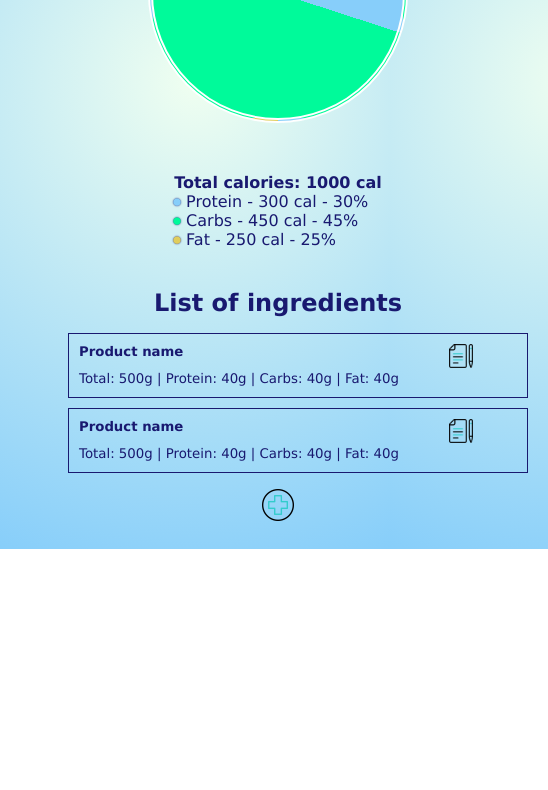
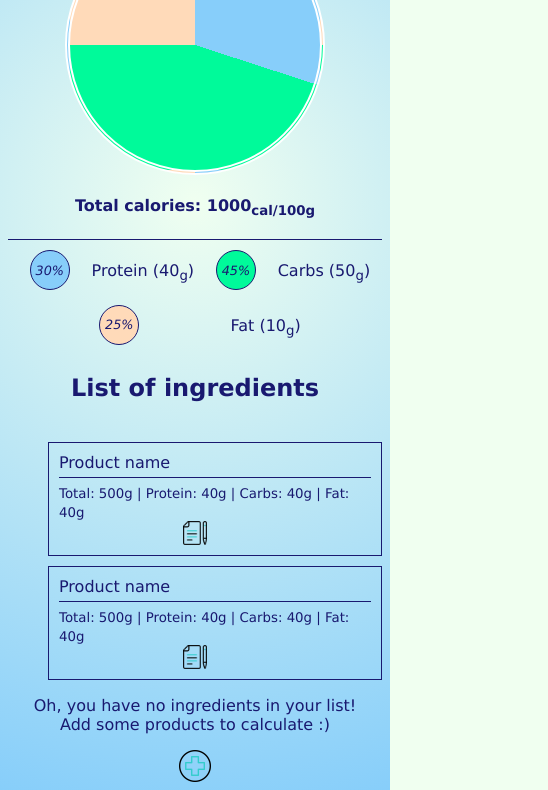
Before and after one commit to anniebelkin/CalorCalc, a plain HTML site: page index.html in a window 390 px wide. Shown: the part 387-1177 px from the top of the page, 548 px wide, since content can reach past the window. Before the commit the page ends 936 px from the top, so only its background shows below. Drawn offline with Linux system fonts and the light colour scheme.

Commit message:
refactor: updating the code to be more readable
Use flex to center elements and make the design more responsive,
remove unnecessary lines, classes and ids,
change html tags and class names to be more meaningful,
add css variables to reduce repetition.

```diff
--- a/index.html
+++ b/index.html
@@ -7,50 +7,56 @@
         <link rel="stylesheet" href="./styles.css">
     </head>
     <body>
-        <div>
-            <h1 class="logo">  <span>Cal<i title="logo" style="--size: 4rem"></i>r</span>Calc</h1>
+        <header>
+            <h1 class="logo blue"><span class="logo green">Cal<i title="logo"></i>r</span>Calc</h1>
             <p> Add your ingredients to calculate your total meal nutritional values:</p>
-        </div>
-        <div class="calculator">
-            <div class="total">
+        </header>
+        <div class="flexed">
+            <section>
                 <h2>Your Meal</h2>
                 <div class="pie-chart"></div>
-                <h4>Total calories: 1000 cal</h4>
-                <ul id="total-info" class="total-list">
-                    <li class="protein">Protein - <span id="protein-cal">300 cal</span> - <span id="protein-percent"> 30%</span></li>
-                    <li class="carbs">Carbs - <span id="carbs-cal">450 cal</span> - <span id="carbs-percent"> 45%</span></li>
-                    <li class="fat">Fat - <span id="fat-cal">250 cal</span> - <span id="fat-percent"> 25%</span></li>
-                </ul>
-            </div>
-            <div class="ingredients">
+                <h4>Total calories: <span id="total-cal">1000</span><sub>cal/100g</sub></h4>
+                <hr/>
+                <div class="flexed">
+                    <i id="protein-%" class="bullet flexed protein">30%</i>
+                    <p>Protein (<span id="total-protein">40</span><sub>g</sub>)</p>
+                    <i id="carbs-%" class="bullet flexed carbs">45%</i>
+                    <p>Carbs (<span id="total-carbs">50</span><sub>g</sub>)</p>
+                    <i id="fat-%" class="bullet flexed fat">25%</i>
+                    <p>Fat (<span id="total-fat">10</span><sub>g</sub>)</p>
+                </div>
+            </section>
+            <section>
                 <h2>List of ingredients</h2>
                 <ul>
-                    <li class="ingredient-item">
+                    <li class="ingredient flexed">
                         <header>
-                            <h5>Product name</h5>
-						    <div>
-                                <i title="edit"></i>
-						        <i title="delete"></i>
-                            </div>
+                            Product name
+                            <hr/>
+                            <small>Total: 500g | Protein: 40g | Carbs: 40g | Fat: 40g</small>
                         </header>
-                        <small>Total: 500g | Protein: 40g | Carbs: 40g | Fat: 40g</small>
+						<nav>
+                            <i title="edit"></i>
+						    <i title="delete"></i>
+                        </nav>
                     </li>
-                    <li class="ingredient-item">
+                    <li class="ingredient flexed">
                         <header>
-                            <h5>Product name</h5>
-						    <div>
-                                <i title="edit"></i>
-						        <i title="delete"></i>
-                            </div>
+                            Product name
+                            <hr/>
+                            <small>Total: 500g | Protein: 40g | Carbs: 40g | Fat: 40g</small>
                         </header>
-                        <small>Total: 500g | Protein: 40g | Carbs: 40g | Fat: 40g</small>
+						<nav>
+                            <i title="edit"></i>
+						    <i title="delete"></i>
+                        </nav>
                     </li>
                 </ul>
-                <p id="empy-list-message" style="display: none">
+                <p id="empy-list-message">
                     Oh, you have no ingredients in your list!<br/>
                     Add some products to calculate :)
-                </p><i title="add" style="--size: 32px"></i>
-            </div>
+                </p><i title="add" style="--icon-size: 32px"></i>
+            </section>
         </div>
     </body>
 </html>
--- a/styles.css
+++ b/styles.css
@@ -1,107 +1,89 @@
-:root {
-    --protein: lightskyblue;
-    --carbs: mediumspringgreen;
-    --fat: rgb(224, 205, 92);
-}
-
-h1, h2, h3, h4, h5 {
-    margin: 0;
-}
-
 ul {
-    text-align: left;
     list-style: none;
 }
 
-i {
-    margin: 0 5px;
-    display: inline-block;
-    vertical-align:middle;
-    height: calc(var(--size, 24px));
-    width: calc(var(--size, 24px));
+h2{
+    margin-bottom: 2.5rem;
 }
 
-i:hover {
-    transform: scale(1.4);
-    cursor: pointer;
+hr {
+    border: none;
+    border-top: 1px solid midnightblue;
+    margin: 5px 0;
 }
 
 body {
     font-family: Verdana, Geneva, Tahoma, sans-serif;
     color: midnightblue;
-    background: honeydew;
-    background: radial-gradient(circle, honeydew 0%, lightskyblue 100%);
+    background: radial-gradient(circle, honeydew 0%, lightskyblue 100%) honeydew;
     text-align: center;
 }
 
-.logo {
-    font-size: 4rem;
-    color:  lightskyblue;
-    text-shadow: 1px 1px 2px black, 0 0 0.1em seagreen;
-
+.flexed {
+    display: flex;
+    justify-content: space-evenly;
+    align-items: flex-start;
+    flex-wrap: wrap;
 }
 
-.logo span {
-    color: mediumspringgreen;
-    text-shadow: 1px 1px 2px black, 0 0 0.1em midnightblue;
+/* Colors */
+.protein, .blue {--color: lightskyblue;}
+.carbs, .green {--color: mediumspringgreen;}
+.fat, .peach {--color: PeachPuff;}
+
+/* Body */
+
+.logo {
+    --icon-size: 4rem;
+    font-size: var(--icon-size);
+    color:  var(--color);
+    text-shadow: 1px 1px 2px black, 0 0 0.1em var(--color);
 }
 
-.calculator {
-    display: flex;
-    flex-wrap: wrap;
-    justify-content: space-evenly;
-}
-
-.total, .ingredients {
-    min-width: 500px;
-    padding: 20px;
+.bullet {
+    --icon-size: 2rem;
+    padding: 3px;
+    margin: 5px 10px;
+    border: 1px solid midnightblue;
+    border-radius: 50%;
+    background-color: var(--color);
+    font-size: 0.8rem;
+    align-items: center;
 }
 
 .pie-chart {
     height: 250px;
     width: 250px;
-    margin: 50px auto;
+    margin: 0 auto;
     border: 5px double white;
     border-radius: 50%;
-    background: conic-gradient(var(--protein) 0% 30%, var(--carbs) 30% 75%, var(--fat) 75% 100%);
+    background: conic-gradient(lightskyblue 0% 30%, mediumspringgreen 30% 75%, PeachPuff 75% 100%);
 }
 
-.total-list{
-    width: 50%;
-    margin: 0 auto;
-    text-align: left;
-    list-style: none;
-}
-
-.total-list li:before {
-    content: "\23FA \00A0";
-    text-shadow: 0 0 0.1em midnightblue;
-}
-
-.protein:before{
-    color: var(--protein);
-}
-
-.carbs:before{
-    color: var(--carbs);
-}
-
-.fat:before{
-    color: var(--fat);
-}
-
-.ingredient-item {
+.ingredient {
     border: 1px solid midnightblue;
     padding: 10px;
     margin-bottom: 10px;
+    text-align: left;
 }
 
-.ingredient-item header {
-    display: flex;
-    justify-content: space-between;
+.empty-list-message {
+    display: none;
 }
 
-/* Animated Icons */
+/* Icons */
+
+i {
+    margin: 0 5px;
+    display: inline-block;
+    vertical-align: middle;
+    height: calc(var(--icon-size, 24px));
+    width: calc(var(--icon-size, 24px));
+}
+
+i:hover {
+    transform: scale(1.3);
+}
 
 i[title = "logo"] {
     background: url("./img/logo.png") no-repeat 0 0;
@@ -138,12 +120,3 @@ i[title = "delete"] {
 i[title = "delete"]:hover {
     background-image: url("./img/delete.gif");
 }
-
-i[title = "delete"] {
-    background: url("./img/delete.png") no-repeat 0 0;
-    background-size: contain;
-}
-
-i[title = "delete"]:hover {
-    background-image: url("./img/delete.gif");
-}
```
